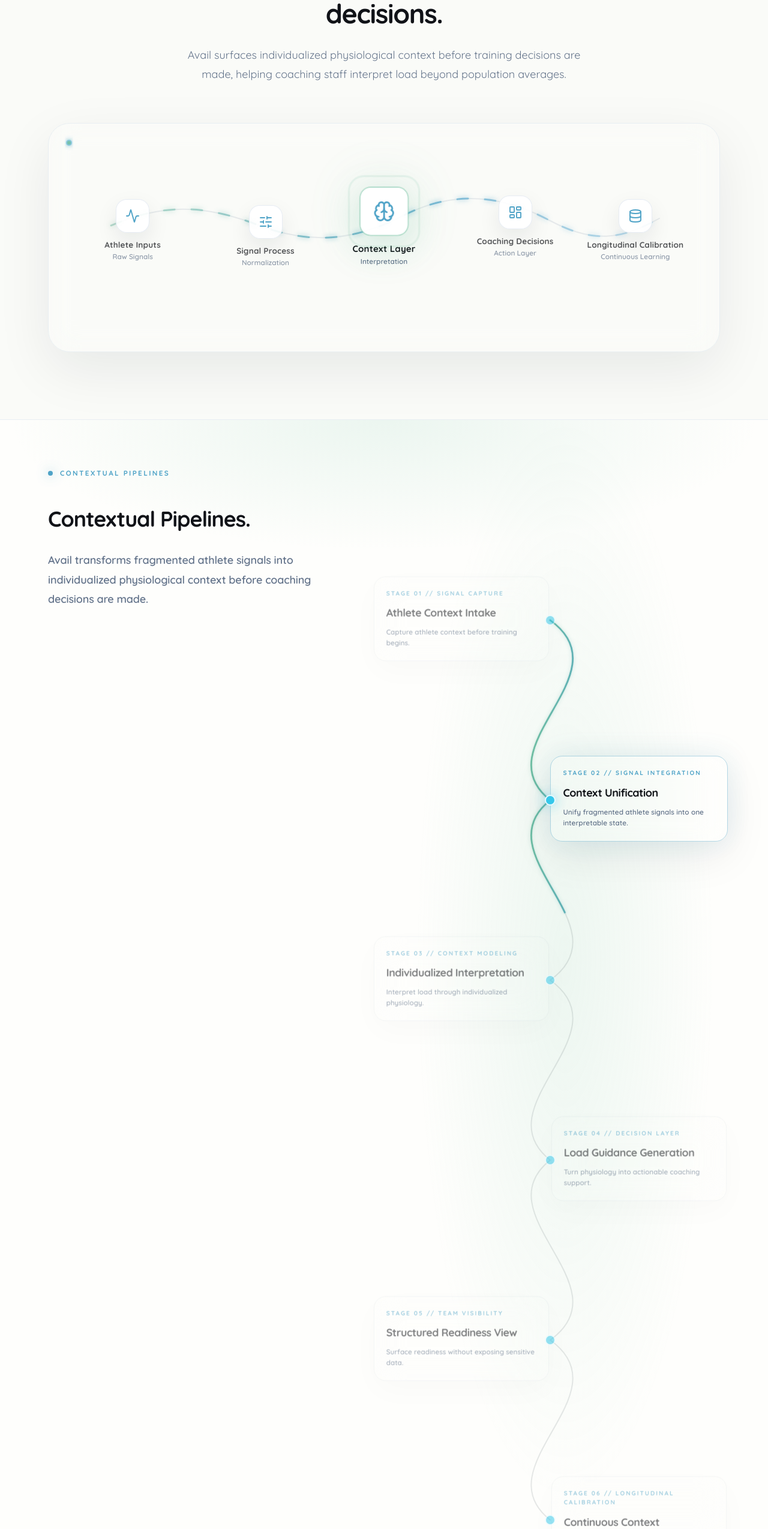
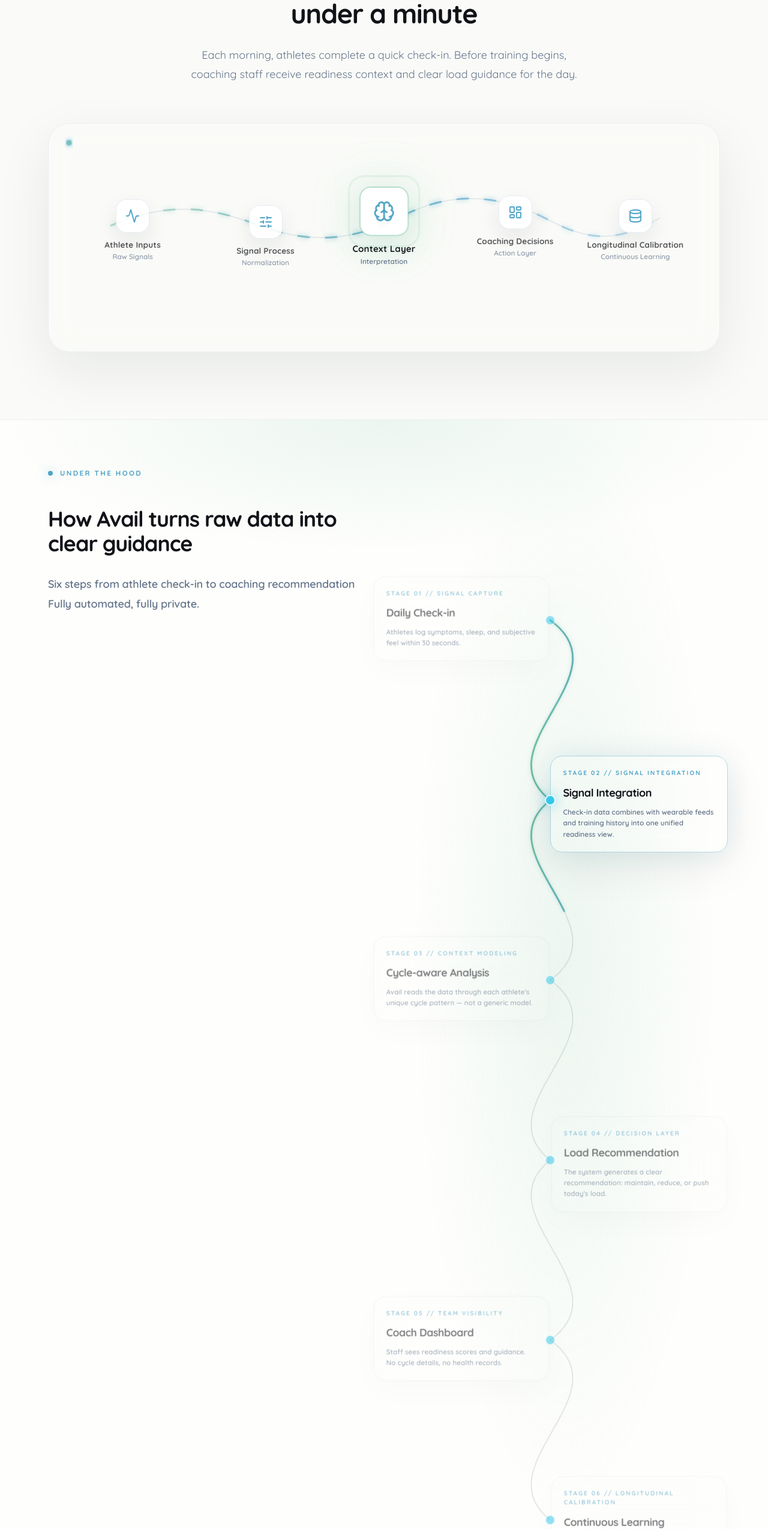
Before and after one commit to AvailHQ/Avail, a React (Vite) app: page /how-it-works in a window 1280 px wide. Shown: the part 251-2800 px from the top of the page at 60% size. Built offline with nearby package versions, Linux system fonts and the light colour scheme; a web font is replaced by a local one.

Commit message:
update the content

```diff
--- a/src/components/HeroCopy.tsx
+++ b/src/components/HeroCopy.tsx
@@ -30,8 +30,8 @@
         {...fadeUp(0.25)}
         className="text-fluid-lg leading-[1.68] text-[#4B5563] tracking-[-0.01em] max-w-[500px] mx-auto mb-9 wide:max-w-[680px]"
       >
-        Avail surfaces individualized physiological context that current
-        load-management systems miss.
+        Avail tells your coaching staff which players need adjusted load today,
+        based on where they are in their cycle.
       </motion.p>
 
       <motion.div
--- a/src/components/ProblemSection.tsx
+++ b/src/components/ProblemSection.tsx
@@ -180,7 +180,7 @@
           {...inView(0)}
           className="text-center text-fluid-xs font-semibold tracking-[0.14em] uppercase text-[#9CA3AF] mb-5"
         >
-          The Load Management Landscape
+          WHY EXISTING TOOLS AREN'T ENOUGH
         </motion.p>
 
         <motion.h2
@@ -189,18 +189,17 @@
           className="text-center font-bold tracking-normal text-[#111318] leading-[1.13] mb-5 text-[clamp(0.98rem,5.1vw,3.25rem)] sm:text-fluid-4xl"
         >
           <span className="block whitespace-nowrap">
-            Built for physiological variability
+            Women’s sport SITLL runs on
           </span>
-          <span className="block whitespace-nowrap">
-            NOT population averages
-          </span>
+          <span className="block whitespace-nowrap">male-default systems</span>
         </motion.h2>
 
         <motion.p
           {...inView(0.13)}
           className="text-center text-fluid-lg leading-[1.65] text-[#6B7280] max-w-[460px] mx-auto mb-14 wide:max-w-[620px] wide:mb-16"
         >
-          Transforming physiological variability into actionable decisions.
+          Avail sits where no other tool does, combining physiology context with
+          real load decisions.
         </motion.p>
 
         <motion.div
--- a/src/components/SolutionSection.tsx
+++ b/src/components/SolutionSection.tsx
@@ -75,20 +75,20 @@
 
 const CAPABILITIES: Capability[] = [
   {
-    title: "Context before decisions",
+    title: "Pre-session decision support",
     description:
-      "Avail surfaces individualized physiological context before training begins.",
+      "Before training begins, coaches know who can push and who needs recovery.",
     Icon: IcCycleModel,
   },
   {
-    title: "Built for women’s sport",
-    description: "Not retrofitted from male performance data.",
+    title: "Built for female special",
+    description: "Built for female athletes. Not adapted from male data.",
     Icon: IcDecisionEngine,
   },
   {
-    title: "Athlete-owned data",
+    title: "Her data stays hers",
     description:
-      "Performance insight without exposing private health information.",
+      "Private health data stays private. Coaches see structured readiness signals only.",
     Icon: IcMultiSignal,
   },
 ];
@@ -124,7 +124,7 @@
         <motion.div {...fadeUp(0)} className="mb-12 max-w-[760px] hero:mb-16">
           <p className="mb-8 flex items-center gap-3 text-fluid-xs font-semibold tracking-[0.15em] uppercase text-[#6FBF9E]">
             <span className="h-2 w-2 rounded-full bg-[#4FA3C7]" />
-            Solution
+            WHAT YOU GET
           </p>
           <h2
             id="solution-headline"
@@ -170,16 +170,15 @@
 
               <div>
                 <h3 className="mb-5 text-fluid-xl font-bold leading-[1.15] tracking-[-0.02em] text-[#111318]">
-                  Longitudinal Intelligence Layer
+                  Gets smarter every season
                 </h3>
                 <p className="max-w-[920px] text-fluid-base leading-[1.65] text-[#667085]">
-                  Avail continuously builds one of the first longitudinal,
-                  performance-linked datasets designed specifically around
-                  female athletes.
+                  Every training session adds to a growing dataset that links
+                  cycle patterns to real performance outcomes.
                   <br />
-                  Over time, this creates a continuously improving
-                  decision-support system shaped by real training environments,
-                  not retrospective assumptions.
+                  The longer you use it, the more precise the guidance becomes.
+                  <br />
+                  It's learning from your athletes, not from a textbook.
                 </p>
               </div>
             </div>
--- a/src/pages/HowItWorksPage.tsx
+++ b/src/pages/HowItWorksPage.tsx
@@ -47,8 +47,8 @@
   {
     number: "01",
     eyebrow: "STAGE 01 // SIGNAL CAPTURE",
-    title: "Athlete Context Intake",
-    body: "Capture athlete context before training begins.",
+    title: "Daily Check-in",
+    body: "Athletes log symptoms, sleep, and subjective feel within 30 seconds.",
     cardX: 88,
     cardY: 260,
     nodeX: 384,
@@ -58,8 +58,8 @@
   {
     number: "02",
     eyebrow: "STAGE 02 // SIGNAL INTEGRATION",
-    title: "Context Unification",
-    body: "Unify fragmented athlete signals into one interpretable state.",
+    title: "Signal Integration",
+    body: "Check-in data combines with wearable feeds and training history into one unified readiness view.",
     cardX: 384,
     cardY: 560,
     nodeX: 384,
@@ -69,8 +69,8 @@
   {
     number: "03",
     eyebrow: "STAGE 03 // CONTEXT MODELING",
-    title: "Individualized Interpretation",
-    body: "Interpret load through individualized physiology.",
+    title: "Cycle-aware Analysis",
+    body: "Avail reads the data through each athlete's unique cycle pattern — not a generic model.",
     cardX: 88,
     cardY: 860,
     nodeX: 384,
@@ -80,8 +80,8 @@
   {
     number: "04",
     eyebrow: "STAGE 04 // DECISION LAYER",
-    title: "Load Guidance Generation",
-    body: "Turn physiology into actionable coaching support.",
+    title: "Load Recommendation",
+    body: "The system generates a clear recommendation: maintain, reduce, or push today's load.",
     cardX: 384,
     cardY: 1160,
     nodeX: 384,
@@ -91,8 +91,8 @@
   {
     number: "05",
     eyebrow: "STAGE 05 // TEAM VISIBILITY",
-    title: "Structured Readiness View",
-    body: "Surface readiness without exposing sensitive data.",
+    title: "Coach Dashboard",
+    body: "Staff sees readiness scores and guidance. No cycle details, no health records.",
     cardX: 88,
     cardY: 1460,
     nodeX: 384,
@@ -102,8 +102,8 @@
   {
     number: "06",
     eyebrow: "STAGE 06 // LONGITUDINAL CALIBRATION",
-    title: "Continuous Context Refinement",
-    body: "Every season strengthens the system.",
+    title: "Continuous Learning",
+    body: "Predictions get sharper over months as the system learns each athlete's patterns.",
     cardX: 384,
     cardY: 1760,
     nodeX: 384,
@@ -114,19 +114,19 @@
 
 const TRUST_CARDS = [
   {
-    title: "Athlete Data Control",
-    body: "Athletes choose what is shared and keep sensitive context protected.",
+    title: "Athletes choose what to share",
+    body: "Athletes control what staff can see and can update access anytime.",
   },
   {
-    title: "Structured Coach Insights",
+    title: "Coaches see scores, not logs",
     body: "Coaches receive guidance and readiness signals, not raw cycle logs.",
   },
   {
-    title: "Non-Diagnostic Guidance",
+    title: "Performance tool, not medical device",
     body: "AVAIL supports performance decisions and does not make medical claims.",
   },
   {
-    title: "Consent-First Workflow",
+    title: "Consent at every step",
     body: "Sensitive inputs stay tied to clear consent and team data boundaries.",
   },
   {
@@ -153,14 +153,15 @@
     <div className="flex min-h-[360px] flex-col pt-4 hero:min-h-[520px] hero:pt-20 wide:pt-24">
       <p className="mb-12 flex items-center gap-3 text-fluid-xs font-bold uppercase tracking-[0.2em] text-[#4FA3C7] wide:mb-14">
         <span className="h-2 w-2 rounded-full bg-[#4FA3C7] shadow-[0_0_18px_rgba(79,163,199,0.72)]" />
-        Contextual Pipelines
+        UNDER THE HOOD
       </p>
       <h2 className="workflow-narrative-title max-w-[760px] whitespace-normal font-bold leading-[1.13] tracking-[-0.03em] text-[#111318] text-[1rem] min-[390px]:text-[1.04rem] sm:text-fluid-3xl wide:text-fluid-4xl">
-        Contextual Pipelines.
+        How Avail turns raw data into clear guidance
       </h2>
       <p className="mt-8 max-w-[590px] text-fluid-lg font-semibold leading-[1.82] tracking-[-0.01em] text-slate-500 wide:mt-9 wide:max-w-[660px] wide:text-fluid-xl">
-        Avail transforms fragmented athlete signals into individualized
-        physiological context before coaching decisions are made.
+        Six steps from athlete check-in to coaching recommendation
+        <br />
+        Fully automated, fully private.
       </p>
     </div>
   );
@@ -198,7 +199,14 @@
   // Active: opacity 1 / Inactive: 0.52
   const opacityInput = isFirst
     ? [0, deactivateAt - ramp, deactivateAt + ramp, 1]
-    : [0, activateAt - ramp, activateAt + ramp, deactivateAt - ramp, deactivateAt + ramp, 1];
+    : [
+        0,
+        activateAt - ramp,
+        activateAt + ramp,
+        deactivateAt - ramp,
+        deactivateAt + ramp,
+        1,
+      ];
   const opacityOutput = isFirst
     ? [1, 1, 0.52, 0.52]
     : [0.52, 0.52, 1, 1, 0.52, 0.52];
@@ -214,7 +222,14 @@
 
   const borderInput = isFirst
     ? [0, deactivateAt, deactivateAt + ramp * 2, 1]
-    : [0, activateAt, activateAt + ramp * 2, deactivateAt, deactivateAt + ramp * 2, 1];
+    : [
+        0,
+        activateAt,
+        activateAt + ramp * 2,
+        deactivateAt,
+        deactivateAt + ramp * 2,
+        1,
+      ];
   const borderActive = "rgba(79,163,199,0.42)";
   const borderInactive = "rgba(148,163,184,0.18)";
   const borderColor = useTransform(
@@ -222,33 +237,71 @@
     borderInput,
     isFirst
       ? [borderActive, borderActive, borderInactive, borderInactive]
-      : [borderInactive, borderInactive, borderActive, borderActive, borderInactive, borderInactive],
+      : [
+          borderInactive,
+          borderInactive,
+          borderActive,
+          borderActive,
+          borderInactive,
+          borderInactive,
+        ],
   );
 
   const shadowInput = isFirst
     ? [0, deactivateAt, deactivateAt + ramp * 2, 1]
-    : [0, activateAt, activateAt + ramp * 2, deactivateAt, deactivateAt + ramp * 2, 1];
-  const shadowActive = "0 24px 70px rgba(15,23,42,0.08), 0 0 46px rgba(79,163,199,0.12)";
-  const shadowInactive = "0 18px 52px rgba(15,23,42,0.045), 0 0 0 rgba(79,163,199,0)";
+    : [
+        0,
+        activateAt,
+        activateAt + ramp * 2,
+        deactivateAt,
+        deactivateAt + ramp * 2,
+        1,
+      ];
+  const shadowActive =
+    "0 24px 70px rgba(15,23,42,0.08), 0 0 46px rgba(79,163,199,0.12)";
+  const shadowInactive =
+    "0 18px 52px rgba(15,23,42,0.045), 0 0 0 rgba(79,163,199,0)";
   const boxShadow = useTransform(
     progress,
     shadowInput,
     isFirst
       ? [shadowActive, shadowActive, shadowInactive, shadowInactive]
-      : [shadowInactive, shadowInactive, shadowActive, shadowActive, shadowInactive, shadowInactive],
+      : [
+          shadowInactive,
+          shadowInactive,
+          shadowActive,
+          shadowActive,
+          shadowInactive,
+          shadowInactive,
+        ],
   );
 
   const dotInput = isFirst
     ? [0, deactivateAt, deactivateAt + ramp * 2, 1]
-    : [0, activateAt, activateAt + ramp * 2, deactivateAt, deactivateAt + ramp * 2, 1];
-  const dotActive = "0 0 20px rgba(53,199,234,0.54), 0 0 38px rgba(79,163,199,0.18)";
+    : [
+        0,
+        activateAt,
+        activateAt + ramp * 2,
+        deactivateAt,
+        deactivateAt + ramp * 2,
+        1,
+      ];
+  const dotActive =
+    "0 0 20px rgba(53,199,234,0.54), 0 0 38px rgba(79,163,199,0.18)";
   const dotInactive = "0 0 0 rgba(53,199,234,0)";
   const dotShadow = useTransform(
     progress,
     dotInput,
     isFirst
       ? [dotActive, dotActive, dotInactive, dotInactive]
-      : [dotInactive, dotInactive, dotActive, dotActive, dotInactive, dotInactive],
+      : [
+          dotInactive,
+          dotInactive,
+          dotActive,
+          dotActive,
+          dotInactive,
+          dotInactive,
+        ],
   );
 
   return (
@@ -782,16 +835,16 @@
             id="how-it-works-hero"
             className="mx-auto max-w-[900px] font-bold leading-[1.13] tracking-[-0.03em] text-[#111318] text-[1rem] min-[390px]:text-[1.04rem] sm:text-fluid-4xl wide:max-w-[1180px]"
           >
-            Turning athlete context into better training decisions.
+            From cycle check-in to load guidance in under a minute
           </motion.h1>
           <motion.p
             {...heroReveal}
             transition={{ ...heroReveal.transition, delay: 0.12 }}
             className="mx-auto mt-7 max-w-[660px] text-fluid-lg leading-[1.8] text-slate-500 wide:max-w-[760px]"
           >
-            Avail surfaces individualized physiological context before training
-            decisions are made, helping coaching staff interpret load beyond
-            population averages.
+            Each morning, athletes complete a quick check-in. Before training
+            begins, coaching staff receive readiness context and clear load
+            guidance for the day.
           </motion.p>
           <HeroDiagram />
         </div>
@@ -819,9 +872,9 @@
               </span>
               Private by design.
             </h2>
-            <p className="mt-6 max-w-[520px] text-fluid-lg leading-[1.8] text-slate-500">
-              Athletes retain control while coaches receive structured guidance,
-              not raw cycle logs or diagnostic claims.
+            <p className="mt-6 max-w-[720px] text-fluid-lg leading-[1.8] text-slate-500">
+              Athletes control what's shared. Coaches get structured guidance
+              instead of raw cycle logs or medical interpretations.
             </p>
           </motion.div>
 
```
